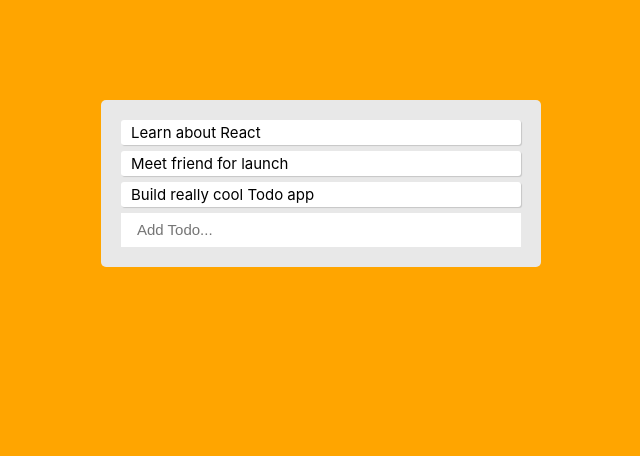
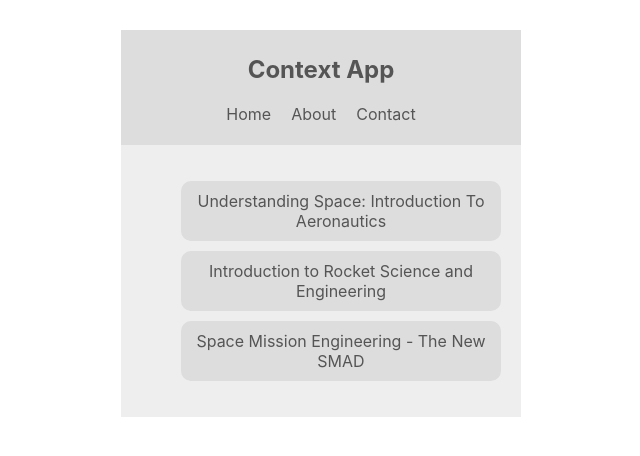
Before and after one commit to SamuelSabasNayo/react-tools, a React (Create React App) app: page / in a window 1280 px wide. Shown: the top 456 px of the page, without its empty margins (319-959 px from the left). Built offline with nearby package versions, Linux system fonts and the light colour scheme.

Commit message:
Consuming context

```diff
--- a/src/App.css
+++ /dev/null
@@ -1,66 +0,0 @@
-.App {
-  background: orange;
-  height: 100vh;
-  padding: 50px
-}
-
-.todo-list {
-  max-width: 400px;
-  background: #e8e8e8;
-  margin: 50px auto;
-  padding: 20px;
-  border-radius: 5px;
-}
-
-.todo {
-  background: #fff;
-  box-shadow: 1px 1px 1px rgba(0, 0, 0, .15);
-  padding: 3px 10px;
-  font-size: 15px;
-  margin-bottom: 6px;
-  border-radius: 3px;
-  display: flex;
-  align-items: center;
-  justify-content: space-between;
-}
-
-input {
-  width: 100%;
-  box-sizing: border-box;
-  border: 0;
-  border-radius: none;
-  padding: 1rem;
-  height: 2.25em;
-  font-size: 15px;
-}
-
-
-@media (prefers-reduced-motion: no-preference) {
-  .App-logo {
-    animation: App-logo-spin infinite 20s linear;
-  }
-}
-
-.App-header {
-  background-color: #282c34;
-  min-height: 100vh;
-  display: flex;
-  flex-direction: column;
-  align-items: center;
-  justify-content: center;
-  font-size: calc(10px + 2vmin);
-  color: white;
-}
-
-.App-link {
-  color: #61dafb;
-}
-
-@keyframes App-logo-spin {
-  from {
-    transform: rotate(0deg);
-  }
-  to {
-    transform: rotate(360deg);
-  }
-}
--- a/src/App.js
+++ b/src/App.js
@@ -1,65 +1,15 @@
 import React, { useState } from 'react';
-import "./App.css";
-
-function Todo({ todo, index }) {
-  return <div className="todo">{todo.text}</div>;
-}
-
-function TodoForm({addTodo}) {
-  const [value, setValue] = useState('');
-
-  const handleSubmit = e => {
-    e.preventDefault();
-    if(!value) return;
-    addTodo(value);
-    setValue('');
-    // console.log('hello')
-  }
-
-  return (
-    <form onSubmit={handleSubmit}>
-      <input type="text"
-        className="input"
-        value={value}
-        onChange={e => setValue(e.target.value)}
-        placeholder="Add Todo..."
-      />
-    </form>
-  )
-}
+import BookList from './components/BookList';
+import Navbar from './components/Navbar';
+import ThemeContextProvider from './contexts/ThemeContext';
 
 function App() {
-  const [todos, setTodos] = useState([
-    {
-      text: 'Learn about React',
-      isCompleted: false
-    },
-    {
-      text: 'Meet friend for launch',
-      isCompleted: false
-    },
-    {
-      text: 'Build really cool Todo app',
-      isCompleted: false
-    }
-  ]);
-
-  const addTodo = text => {
-    const newTodos = [...todos, { text }];
-    setTodos(newTodos);
-    // console.log(text)
-  }
-
   return (
     <div className="App">
-      <div className="todo-list">
-        {todos.map((todo, index) => (
-          <Todo key={index} index={index} todo={todo} />
-        ))}
-        <TodoForm
-          addTodo={addTodo}
-        />
-      </div>
+      <ThemeContextProvider>
+        <Navbar />
+        <BookList />
+      </ThemeContextProvider>
     </div>
   )
 }
--- /dev/null
+++ b/src/components/BookList.js
@@ -0,0 +1,24 @@
+import React, { Component } from 'react';
+import { ThemeContext } from '../contexts/ThemeContext';
+
+class BookList extends Component {
+  static contextType = ThemeContext;
+
+  render() {
+    const { isLightTheme, light, dark } = this.context;
+    const theme = isLightTheme ? light : dark;
+    return (
+      <div className="book-list"
+        style={{ background: theme.bg, color: theme.syntax }}
+      >
+        <ul>
+          <li style={{ background: theme.ui }}>Understanding Space: Introduction To Aeronautics</li>
+          <li style={{ background: theme.ui }}>Introduction to Rocket Science and Engineering</li>
+          <li style={{ background: theme.ui }}>Space Mission Engineering - The New SMAD</li>
+        </ul>
+      </div>
+    );
+  }
+}
+
+export default BookList;
--- /dev/null
+++ b/src/components/Navbar.js
@@ -0,0 +1,26 @@
+import React, { Component } from 'react';
+import { ThemeContext } from '../contexts/ThemeContext';
+
+class Navbar extends Component {
+  static contextType = ThemeContext;
+
+  render() {
+    const { isLightTheme, light, dark } = this.context;
+    const theme = isLightTheme ? light : dark;
+
+    return (
+      <nav
+        style={{ background: theme.ui , color: theme.syntax }}
+      >
+          <h1>Context App</h1>
+          <ul>
+              <li>Home</li>
+              <li>About</li>
+              <li>Contact</li>
+          </ul>
+      </nav>
+    );
+  }
+}
+
+export default Navbar;
--- /dev/null
+++ b/src/contexts/ThemeContext.js
@@ -0,0 +1,20 @@
+import React, { Component, createContext } from 'react';
+
+export const ThemeContext = createContext();
+
+class ThemeContextProvider extends Component {
+  state = {
+    isLightTheme: true,
+    light: { syntax: '#555', ui: '#ddd', bg: '#eee' },
+    dark: { syntax: '#ddd', ui: '#333', bg: '#555' }
+  }
+  render() {
+    return (
+      <ThemeContext.Provider value={{...this.state}}>
+        { this.props.children }
+      </ThemeContext.Provider>
+    );
+  }
+}
+
+export default ThemeContextProvider;
--- a/src/index.css
+++ b/src/index.css
@@ -7,7 +7,37 @@
   -moz-osx-font-smoothing: grayscale;
 }
 
-code {
-  font-family: source-code-pro, Menlo, Monaco, Consolas, 'Courier New',
-    monospace;
+.App {
+  max-width: 400px;
+  margin: 30px auto;
+  text-align: center;
 }
+
+nav {
+  padding: 5px;
+}
+
+nav ul {
+  padding: 0;
+}
+
+nav ul li {
+  display: inline-block;
+  margin: 0 10px;
+}
+
+.book-list {
+  padding: 20px;
+  margin-bottom: 20px;
+}
+
+.book-list li {
+  padding: 0;
+  list-style-type: none;
+}
+
+.book-list li {
+  padding: 10px;
+  margin: 10px auto;
+  border-radius: 10px;
+}
```
Also changed, not shown: 1 other file (tests, documents, lock files or other folders).
